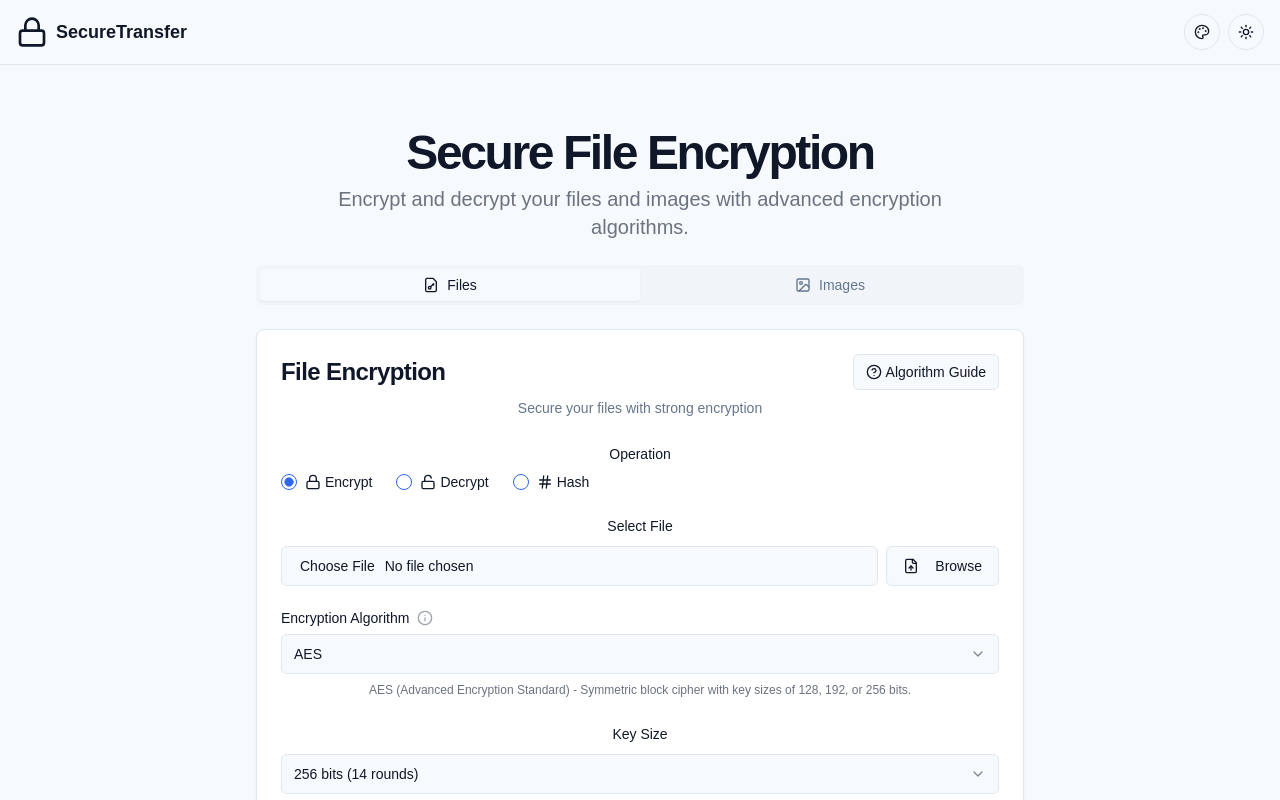
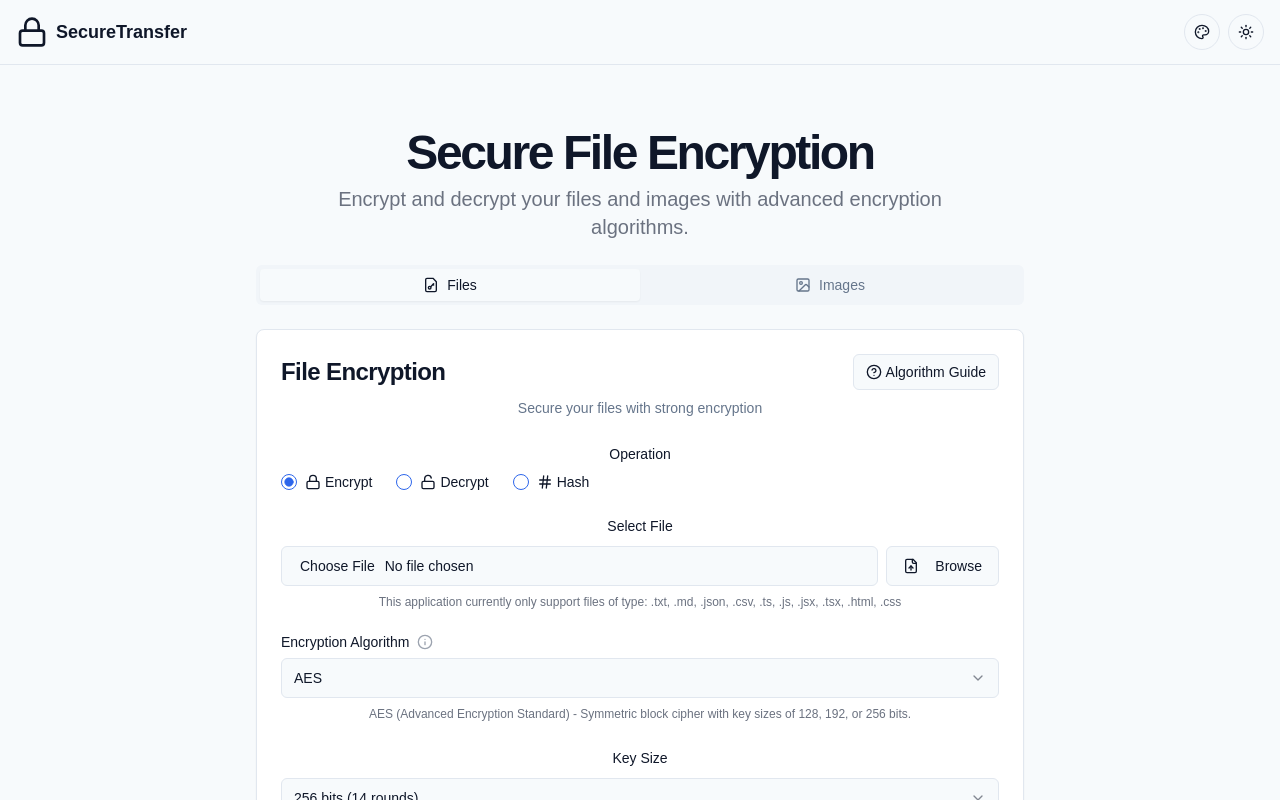
Before and after one commit to MohamedAziz-Khezami/Security_Project, a Next.js app in the folder frontend/: page / in a window 1280 px wide. Shown: the top 800 px of the page. Built offline with nearby package versions, Linux system fonts and the light colour scheme.

Commit message:
Update file-encryption.tsx

```diff
--- a/frontend/components/file-encryption.tsx
+++ b/frontend/components/file-encryption.tsx
@@ -1223,6 +1223,8 @@ export default function FileEncryption() {
                   {fileType === "pdf" ? "PDF Document" : fileType === "text" ? "Text File" : "Binary File"}
                 </p>
               )}
+              <p className="text-xs text-gray-500 ">This application currently only support files of type: .txt, .md, .json, .csv, .ts, .js, .jsx, .tsx, .html, .css</p>
+
             </div>
 
             {operation !== "hash" && (
@@ -1385,7 +1387,7 @@ export default function FileEncryption() {
                       placeholder="File content will appear here..."
                     />
                     {partialEncryption && selectedText && (
-                      <div className="mt-2 p-2 bg-gray-100 rounded-md">
+                      <div className="mt-2 p-2 bg-black-100 rounded-md">
                         <p className="text-sm font-medium">Selected Text:</p>
                         <p className="text-sm font-mono break-all">
                           {selectedText.text.length > 100
```
